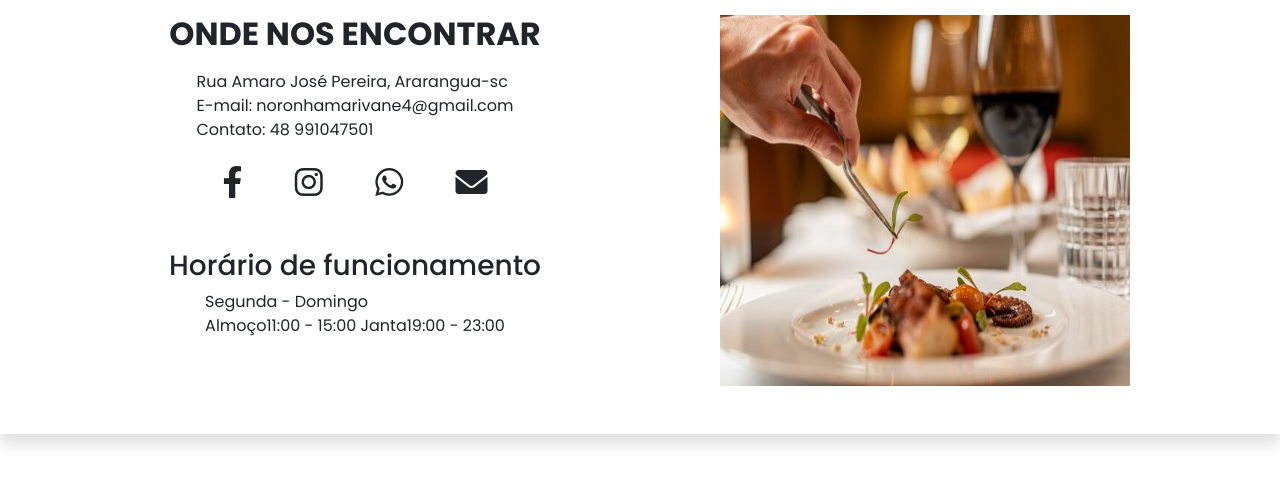
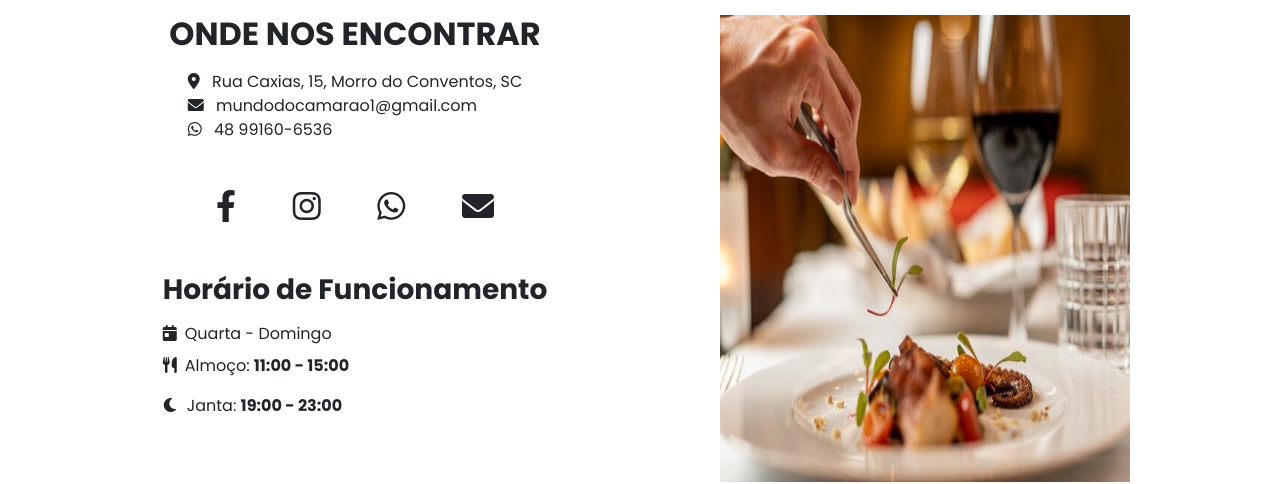
Before and after one commit to marivanenoronha/Mundodocamarao, a React (Create React App) app: page / in a window 1280 px wide. Shown: the part 2589-3073 px from the top of the page. Built offline with nearby package versions, Linux system fonts and the light colour scheme; the HTML template or start-up script is replaced by a standard one.

Commit message:
feat: changes contactIfo in components

```diff
--- a/src/components/ContactInfo.jsx
+++ b/src/components/ContactInfo.jsx
@@ -4,8 +4,11 @@ export function ContactInfo() {
     return (
         <div className="d-flex flex-column align-items-center">
             <h2 className=" mb-3 text-uppercase fw-bold text-dark">Onde nos encontrar</h2>
-            <p className="mb-5 text-dark">Rua Amaro José Pereira, Ararangua-sc<br></br> E-mail: noronhamarivane4@gmail.com<br></br> Contato: 48 991047501
-                <div className="contact-icons mt-4 d-flex justify-content-around w-70">
+            <p className="mb-5 text-dark"><i className="fas fa-map-marker-alt me-2"></i> Rua Caxias, 15, Morro do Conventos, SC<br></br>
+                <i className="fas fa-envelope me-2"></i> mundodocamarao1@gmail.com<br></br>
+                <i className="fab fa-whatsapp me-2"></i> 48 99160-6536
+
+                <div className="contact-icons mt-5 d-flex justify-content-around w-70">
                     <a href="https://www.facebook.com/mundodocamarao/?locale=pt_BR" target="_blank" rel="noreferrer">
                         <i className="fab fa-facebook-f text-dark fa-2x"></i>
                     </a>
@@ -20,9 +23,24 @@ export function ContactInfo() {
                     </a>
                 </div>
             </p>
-            <h3 className="mb-2 text-dark">Horário de funcionamento</h3>
-            <p className="m-0 text-dark">Segunda - Domingo  <br></br>Almoço11:00 - 15:00
-                Janta19:00 - 23:00 </p>
+
+            <div className="operating-hours ">
+                <h3 className="mb-3 text-dark fw-bold">Horário de Funcionamento</h3>
+                <div className="hours">
+                    <p className="day text-dark mb-2">
+                        <i className="fas fa-calendar-day me-2 text-dark"></i>
+                        Quarta - Domingo
+                    </p>
+                    <p className="time text-dark">
+                        <i className="fas fa-utensils me-2 text-dark"></i>
+                        Almoço: <span className="fw-bold">11:00 - 15:00</span>
+                    </p>
+                    <p className="time text-dark">
+                        <i className="fas fa-moon me-2 text-dark"></i>
+                        Janta: <span className="fw-bold">19:00 - 23:00</span>
+                    </p>
+                </div>
+            </div>
         </div >
     )
 }
--- a/src/pages/Home.css
+++ b/src/pages/Home.css
@@ -165,8 +165,6 @@ header h1 {
         text-align: center;
     }
 
-
-
     .home-page .bg-dark img {
         width: 100%;
         max-width: 50px;
--- a/src/pages/home.jsx
+++ b/src/pages/home.jsx
@@ -113,7 +113,6 @@ function Home() {
                         <div className="col-lg-6 d-flex flex-column align-items-center justify-content-center mb-5 mb-lg-o">
                             <ContactInfo />
                         </div>
-
                         <div className="col-lg-6 d-flex justify-content-center">
                             <img src={contactImage} className="img-fluid w-75" alt="" />
                         </div>
```
